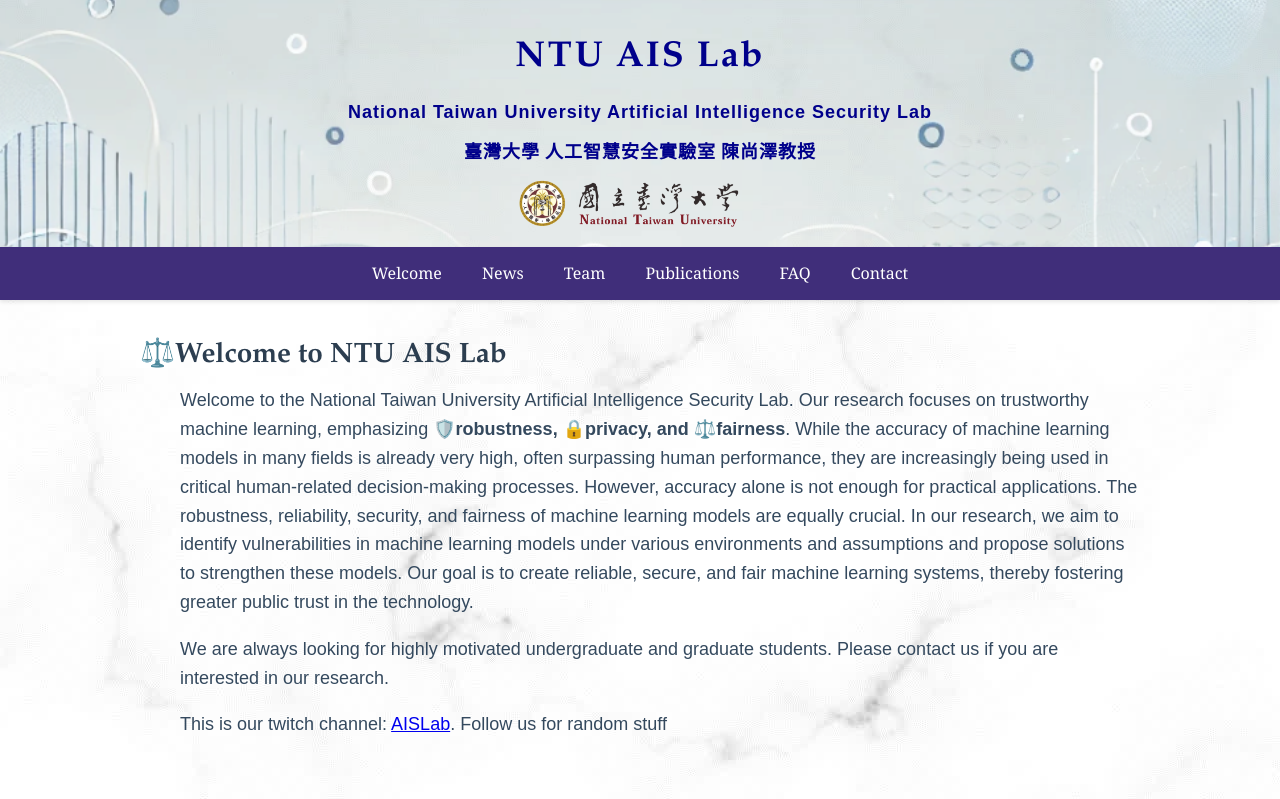
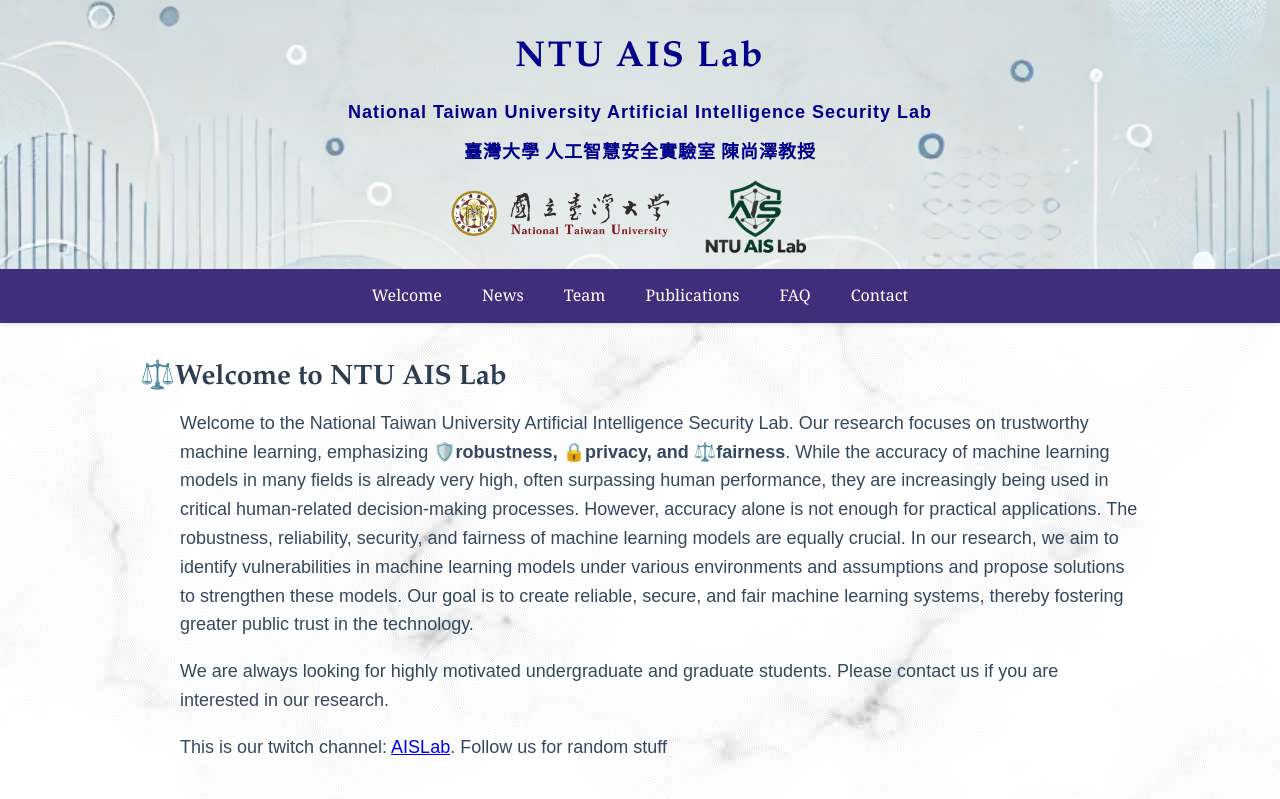
Before and after one commit to ntuaislab/ntuaislab.github.io, a plain HTML site: page index.html in a window 1280 px wide. Shown: the top 799 px of the page. Drawn offline with Linux system fonts and the light colour scheme.

Commit message:
:bento: Add logo

```diff
--- a/index.html
+++ b/index.html
@@ -4,6 +4,7 @@
     <meta charset="UTF-8">
     <meta name="viewport" content="width=device-width, initial-scale=1.0">
     <title>NTU AIS Lab</title>
+    <link rel="icon" type="image/png" href="figs/favicon.png">
     <link rel="stylesheet" href="https://cdnjs.cloudflare.com/ajax/libs/font-awesome/6.0.0-beta3/css/all.min.css"> <!-- Link to Font Awesome -->
     <link href="https://fonts.googleapis.com/css2?family=Noto+Sans+TC:wght@400;700&display=swap" rel="stylesheet"> <!-- Link to Noto Sans TC -->
     <meta name="description" content="NTU AIS Lab, NTU, 台大, 臺大, 人工智慧安全實驗室, AI Security Lab, Shang-Tse Chen, 臺大資工, NTU AISLab, 陳尚澤">
@@ -48,11 +49,16 @@
         .logo {
             margin-right: 20px; /* Adjust the spacing as needed */
             margin-top: 9px;
-            margin-bottom: -25px;
+            margin-bottom: -15px;
         }
 
         .logo img {
             height: 60px; /* Adjust the size as needed */
+            vertical-align: middle;
+            margin: 0 10px;
+        }
+        .logo img.ais-logo {
+            height: 80px; /* Larger since the logo contains text */
         }
         .chinese-font {
             font-family: 'Noto Sans TC', sans-serif; /* Apply Noto Sans TC to the Chinese text */
@@ -234,6 +240,7 @@
             </div>
             <div class="logo">
                 <img src="figs/logo_ntu.png" alt="NTU Logo">
+                <img src="figs/aislogo.png" alt="NTU AIS Lab Logo" class="ais-logo">
             </div>
         </div>
         <!-- <div class="logo">
```
Also changed, not shown: figs/aislogo.png (added), figs/favicon.png (added).
